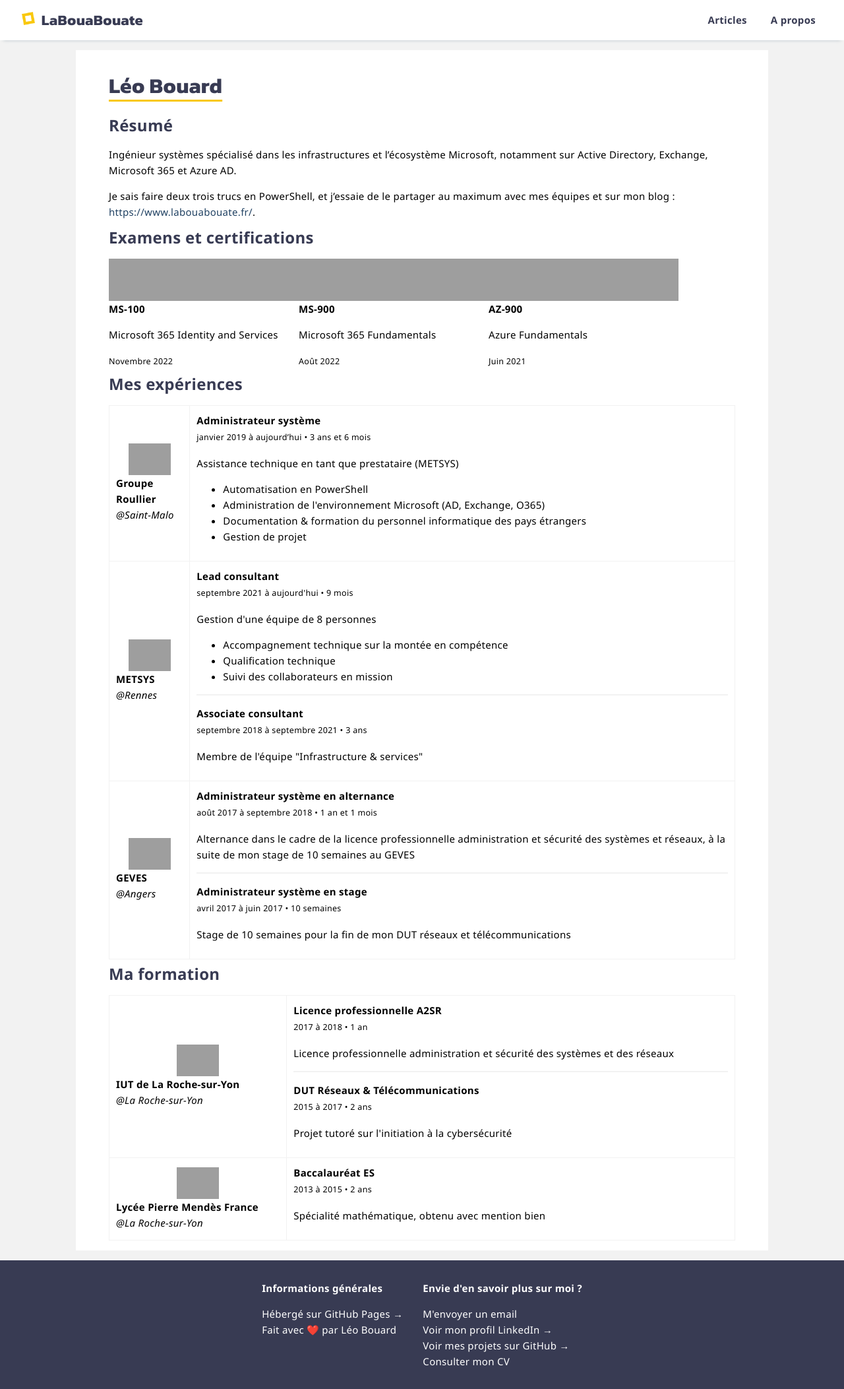
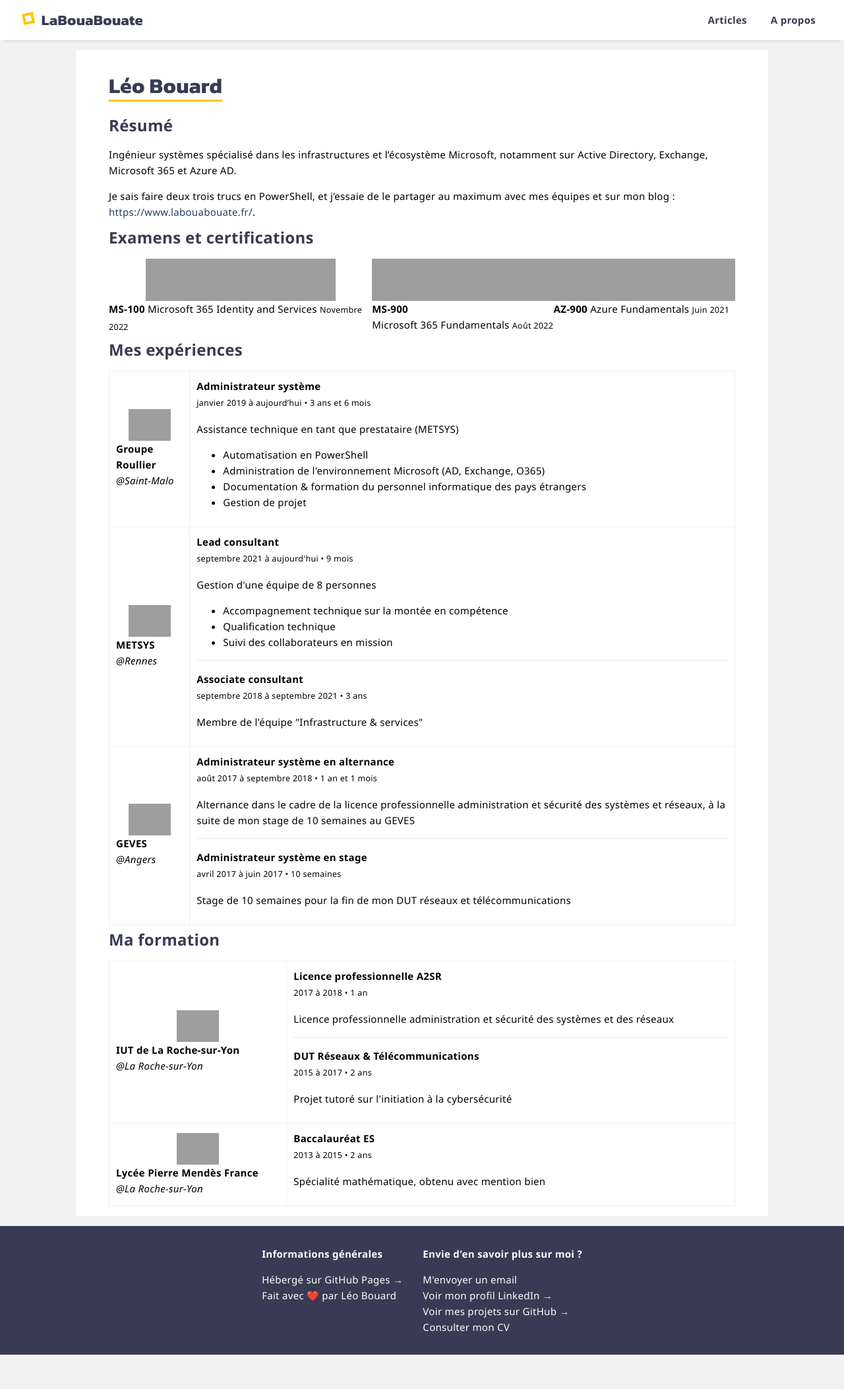
Before and after one commit to leobouard/leobouard.github.io, a Jekyll site: the page built from cv.md, in a window 1280 px wide. Shown: the whole page at 66% size. Built offline with Jekyll 4.4.1, drawn with Linux system fonts in a browser that asks for light colours; our own code applies the rules of GitHub Pages for plain Markdown files; after the commit the page ends 2053 px from its top, so only the background shows below that; grey boxes are pictures that could not be loaded.

Commit message:
Update cv.md

```diff
--- a/cv.md
+++ b/cv.md
@@ -18,19 +18,19 @@ Je sais faire deux trois trucs en PowerShell, et j'essaie de le partager au maxi
     <div width="250px">
         <img src="https://learn.microsoft.com/en-us/media/learn/certification/badges/certification-exam.svg?branch=main" height="64px">
         <b>MS-100</b>
-        <p>Microsoft 365 Identity and Services</p>
+        <span>Microsoft 365 Identity and Services</span>
         <small>Novembre 2022</small>
     </div>
     <div width="250px">
         <img src="https://learn.microsoft.com/media/learn/certification/badges/microsoft-certified-fundamentals-badge.svg?branch=main" height="64px">
         <b>MS-900</b><br>
-        <p>Microsoft 365 Fundamentals</p>
+        <span>Microsoft 365 Fundamentals</span>
         <small>Août 2022</small>
     </div>
     <div width="250px">
         <img src="https://learn.microsoft.com/media/learn/certification/badges/microsoft-certified-fundamentals-badge.svg?branch=main" height="64px">
         <b>AZ-900</b>
-        <p>Azure Fundamentals</p>
+        <span>Azure Fundamentals</span>
         <small>Juin 2021</small>
     </div>
 </div>
```
